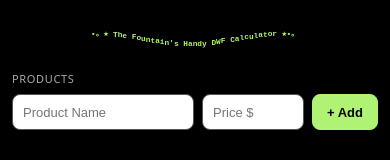
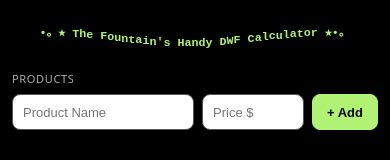
Before and after one commit to kmmcintosh/fountain-dwf-calculator, a plain HTML site: page index.html in a window 390 px wide. Shown: the top 160 px of the page. Drawn offline with Linux system fonts and the light colour scheme.

Commit message:
index.html

```diff
--- a/index.html
+++ b/index.html
@@ -46,7 +46,7 @@ body { font-family: system-ui, sans-serif; background: #000; color: #fff; paddin
 .empty { color: #666; font-size: 13px; padding: .5rem 0; }
 .wave-container { text-align: center; margin-bottom: 1rem; }
 .wave-text { display: inline; }
-.wave-text span { display: inline-block; color: #aff274; font-family: monospace; font-size: 1.5vw; animation: wave 2s ease-in-out infinite; }
+.wave-text span { display: inline-block; color: #aff274; font-family: monospace; font-size: 1vw; animation: wave 2s ease-in-out infinite; }
 .wave-text span:nth-child(1) { animation-delay: 0s; }
 .wave-text span:nth-child(2) { animation-delay: 0.05s; }
 .wave-text span:nth-child(3) { animation-delay: 0.1s; }
@@ -126,7 +126,7 @@ body { font-family: system-ui, sans-serif; background: #000; color: #fff; paddin
   .prod-row { max-width: 100% !important; }
   .add-row input[type=text] { min-width: 80px !important; }
   .add-row input[type=number] { min-width: 60px !important; }
-  .wave-text span { font-size: 2vw !important; }
+  .wave-text span { font-size: 3vw !important; }
 }
 </style>
 </head>
```
